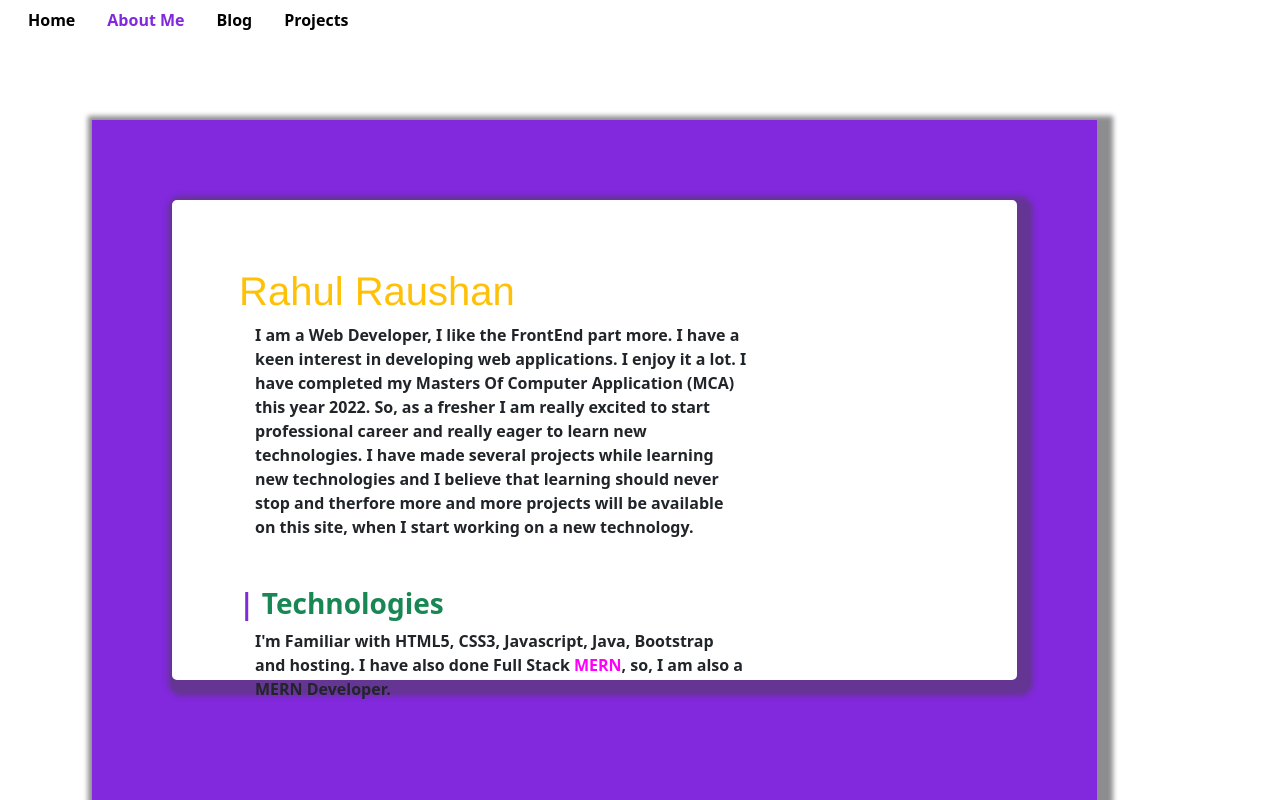
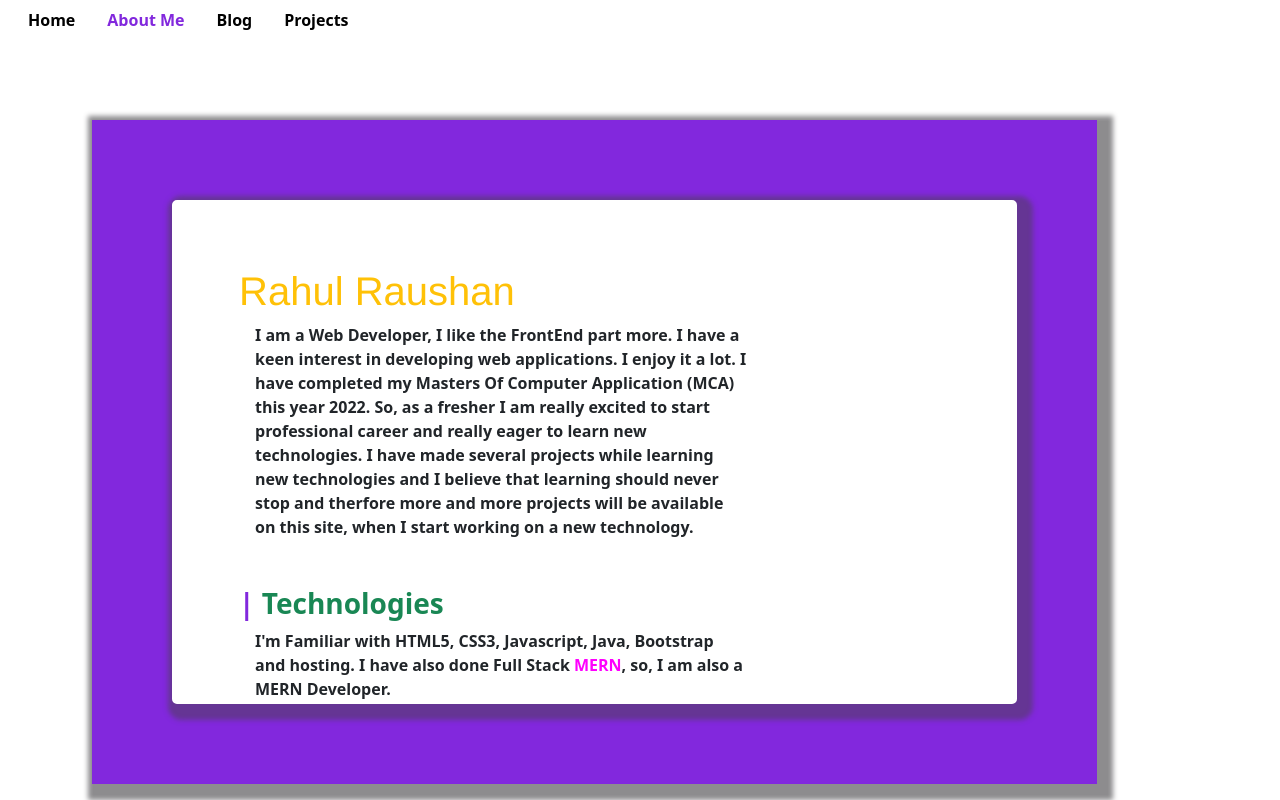
Before and after one commit to beastRR/portfolio, a React (Create React App) app: page /about in a window 1280 px wide. Shown: the top 800 px of the page. Built offline with nearby package versions, Linux system fonts and the light colour scheme.

Commit message:
Update about.css

```diff
--- a/src/about.css
+++ b/src/about.css
@@ -2,13 +2,13 @@
     background: rgb(130, 40, 221);
     padding:5rem 5rem 5rem 5rem;
     width: 80%;
-    height:50rem;
+    height:100%;
     margin:0rem 0rem 0rem 5rem;
     box-shadow: 6px 6px 5px 10px rgb(141, 140, 142);     /*box-shadow: horizonal ,vertical, blurnessLevel, areaOfShadow*/
 
 }
 div.card2{
-    height: 30rem;
+    height: 100%;
     background: white;
     border-radius:5px;
     border:3px solid white;
```
